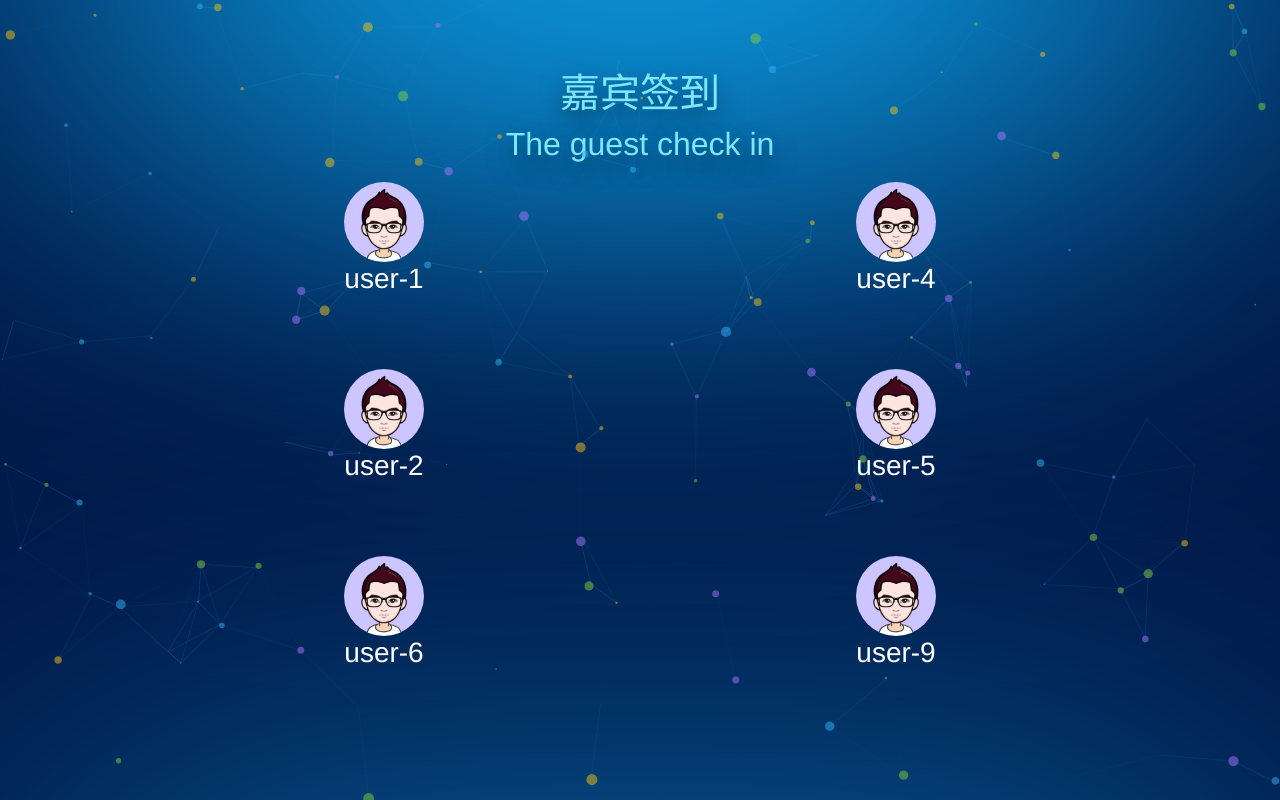
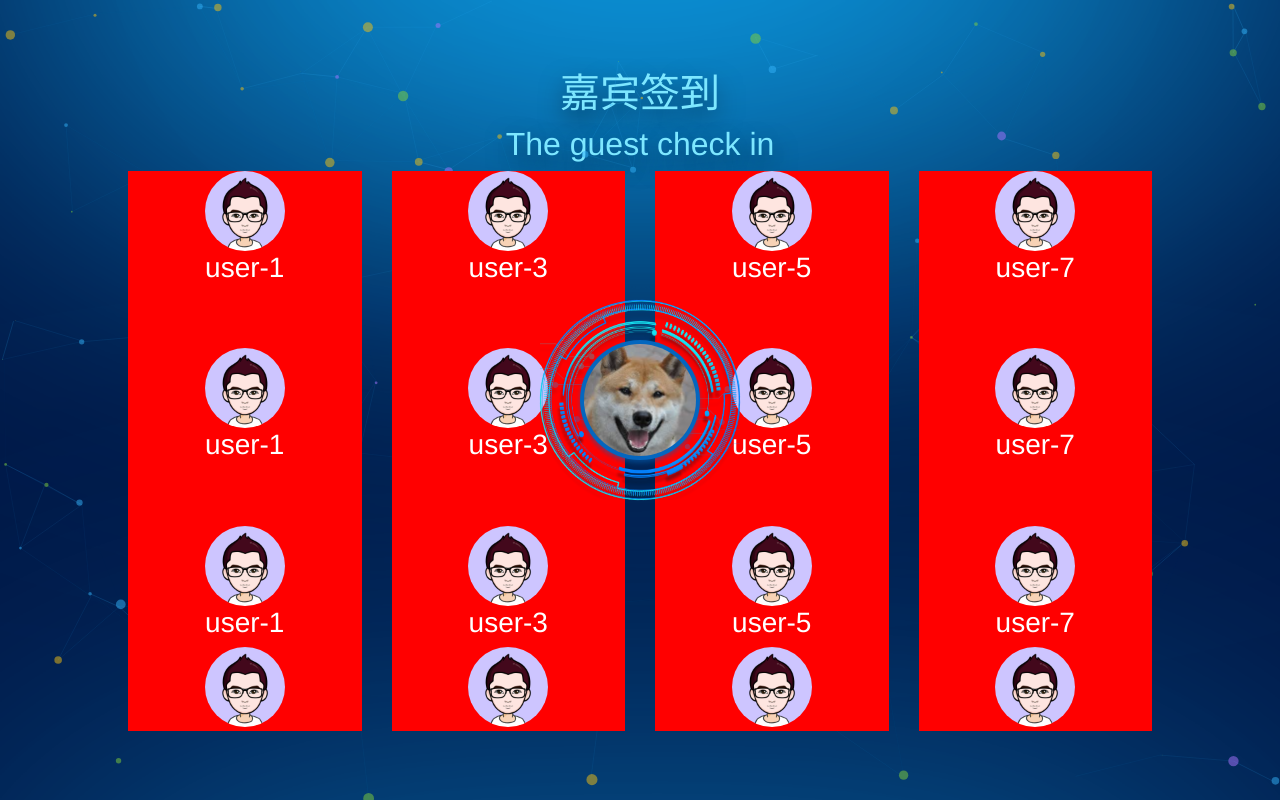
Before and after one commit to lonquan/check-in, a Vue app: page / in a window 1280 px wide. Built offline with nearby package versions, Linux system fonts and the light colour scheme.

Commit message:
swiper 使用

```diff
--- a/src/views/Home.vue
+++ b/src/views/Home.vue
@@ -10,9 +10,24 @@
       <h2 class="user-title shadow-text">蚂蚁创想CEO 原新浪微博 API 架构师</h2>
     </div> -->
 
+    <div class="center-avatar-wrapper">
+      <div class="circle circle-1"></div>
+      <div class="circle circle-2"></div>
+      <div class="circle circle-3"></div>
+      <img src="/default-avatar.jpg" alt="" class="center-avatar">
+    </div>
+
     <div class="swiper-container main-swiper">
       <div class="swiper-wrapper">
         <div class="swiper-slide" v-for="user in users" :key="user.id">
+          <div class="avatar-wrapper">
+            <img :src="user.avatar" alt="" class="user-avatar">
+            <h3 class="user-name">{{ user.name }}</h3>
+          </div>
+          <div class="avatar-wrapper">
+            <img :src="user.avatar" alt="" class="user-avatar">
+            <h3 class="user-name">{{ user.name }}</h3>
+          </div>
           <div class="avatar-wrapper">
             <img :src="user.avatar" alt="" class="user-avatar">
             <h3 class="user-name">{{ user.name }}</h3>
@@ -46,8 +61,9 @@ for (let i = 1; i <= 10; i++) {
   })
 }
 
+const bodyWidth = document.body.getBoundingClientRect().width
+const bodyHeight = document.body.getBoundingClientRect().height
 
-console.table(users)
 export default {
   name: 'HelloWorld',
 
@@ -61,22 +77,27 @@ export default {
 
   mounted () {
     const mySwiper = new Swiper('.swiper-container', {
-      autoplay: {
-        delay: 2000,
-
-      },
-      loop: false,
-      slidesPerView: 2,
-      slidesPerColumn: 3,
-      slidesPerGroup: 6,
+      // autoplay: {
+      //   delay: 2000,
+      //   disableOnInteraction: false
+      // },
+      autoplay: false,
+      direction: 'horizontal',
+      // loop: true,
+      slidesPerView: 4,
+      slidesPerColumn: 2,
+      // spaceBetween: bodyWidth / 3,
+      spaceBetween: 30,
+      slidesPerGroup: 2,
       slidesPerColumnFill: 'column',
       // loopFillGroupWithBlank: true,
       centeredSlides: false,
-      observer: true
+      observer: true,
+      observeSlideChildren: true
     })
 
-    // const el = document.querySelector('.center-avatar-wrapper')
-    // const elPlaceholder = document.querySelector('.placeholder')
+    const el = document.querySelector('.center-avatar-wrapper')
+    const elPlaceholder = document.querySelector('.placeholder')
 
     // const animation = anime.timeline({
     //   delay: 0,
@@ -86,7 +107,16 @@ export default {
     //   loop: false
     // }).add({
     //   targets: elPlaceholder,
-    //   width: '500px'
+    //   width: '500px',
+    //   begin: () => {
+    //     mySwiper.params.slidesPerView = 2
+    //     mySwiper.params.spaceBetween = 200
+    //     mySwiper.update()
+    //   },
+    //   complete: () => {
+    //     console.log(mySwiper)
+
+    //   }
     // }, 1000).add({
     //   width: '500px',
     //   height: '500px',
@@ -100,19 +130,20 @@ export default {
     //   height: '0',
     //   // left: '100px',
     //   // top: '0px',
-    //   clipPath: 'circle(0)'
+    //   clipPath: 'circle(0)',
+    //   complete: function () {
+    //     mySwiper.params.slidesPerView = 4
+    //     mySwiper.params.spaceBetween = 10
+    //     mySwiper.update()
+    //   }
     // }, 5000)
-    //
+
     // animation.finished.then(() => {
     //   console.log('hello')
     // })
 
     /* eslint-disable no-undef */
     particlesJS('particles-js', particleConfig)
-
-    // setInterval(() => {
-    //   this.addUser()
-    // }, 2000);
   },
 
   methods: {
@@ -133,7 +164,7 @@ export default {
 <!-- Add "scoped" attribute to limit CSS to this component only -->
 <style lang="scss">
   $avatar-size: 85px;
-  $center-wrapper-size: 0;
+  $center-wrapper-size: 200px;
   $center-avatar-size: 60%;
 
   @keyframes fucking-1 {
@@ -190,15 +221,64 @@ export default {
     background-size: cover;
   }
 
+  .swiper-slide {
+    margin-top: 0 !important; // spacebetween 问题
+  }
+
+   .center-avatar-wrapper {
+      display: flex;
+      justify-content: center;
+      align-items: center;
+      width: $center-wrapper-size;
+      height: $center-wrapper-size;
+      z-index: 99999;
+      position: fixed;
+      .center-avatar {
+        z-index: 9999;
+        width: $center-avatar-size;
+        height: $center-avatar-size;
+        border-radius: 50%;
+        background: #0466bf;
+        padding: 4px;
+        box-shadow: 0 3px 5px rgba(6, 101, 191, 0.5);
+      }
+      .circle {
+        display: block;
+        position: absolute;
+        width: 100%;
+        height: 100%;
+        background-position: center center;
+        background-size: cover;
+      }
+      .circle-1 {
+        background-image: url(../assets/01.png);
+        transform: rotate(75deg);
+        animation-name: fucking-1;
+        animation-duration: 4s;
+        animation-iteration-count: infinite;
+      }
+      .circle-2 {
+        background-image: url(../assets/02.png);
+        animation-name: fucking-2;
+        animation-duration: 5s;
+        animation-iteration-count: infinite;
+      }
+      .circle-3 {
+        background-image: url(../assets/03.png);
+      }
+    }
+
   .swiper-container {
     width: 80%;
     height: 70%;
 
     .swiper-slide {
-      height: 18vh;
       display: flex;
-      justify-content: center;
+      flex-direction: column;
+      justify-content: space-between;
       align-items: center;
+      background-color: #f00;
+      height: 85%;
     }
 
     .avatar-wrapper {
```
